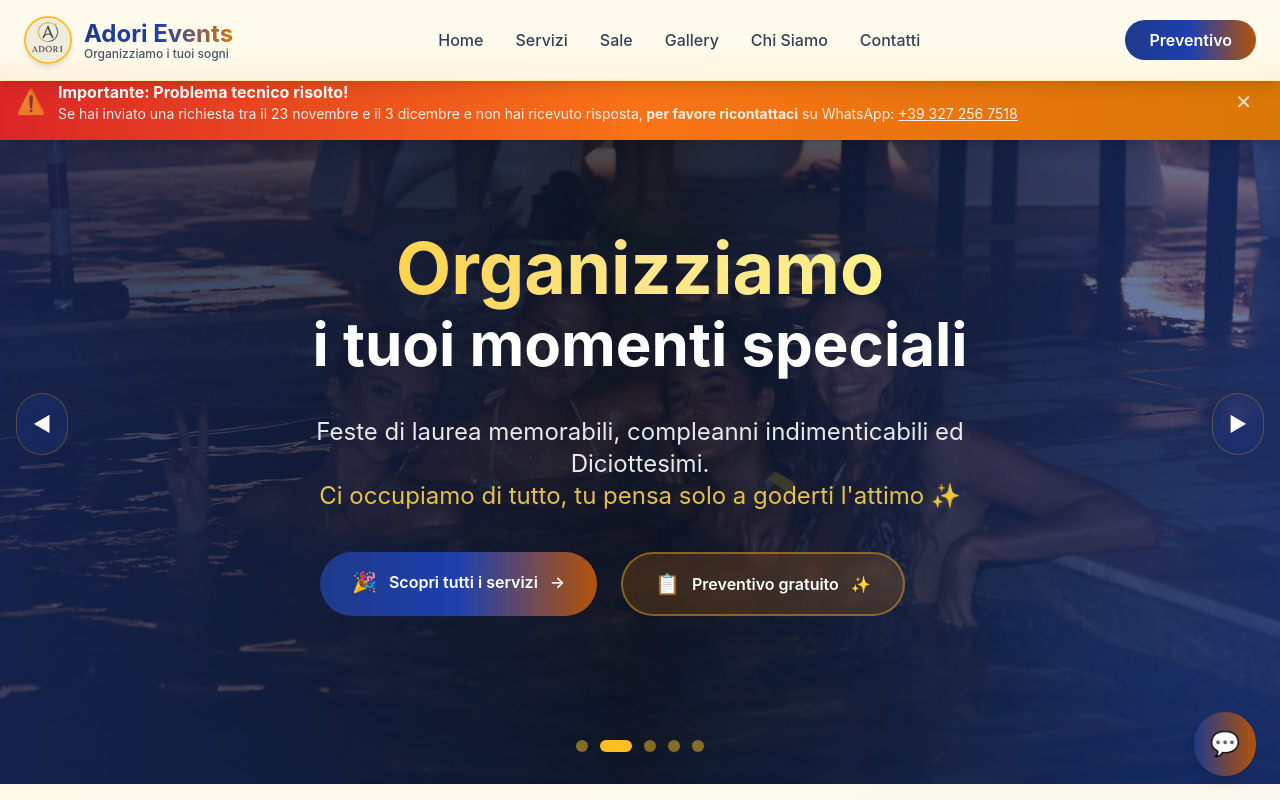
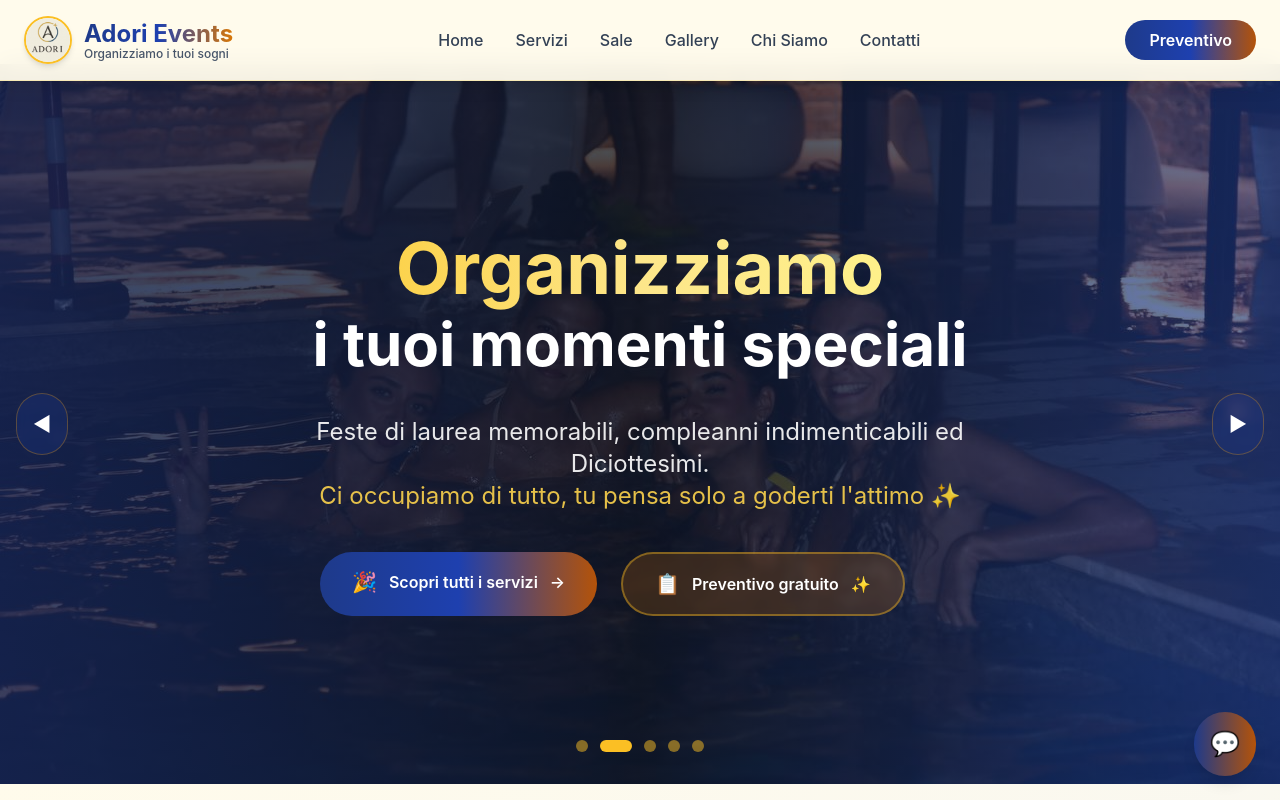
Before and after one commit to Gregoriounipd/fast-events, a Next.js app: page / in a window 1280 px wide. Shown: the top 800 px of the page. Built offline with nearby package versions, Linux system fonts and the light colour scheme.

Commit message:
eliminato prob tecnico

```diff
--- a/app/page.js
+++ b/app/page.js
@@ -395,52 +395,10 @@ export default function Home() {
   const prevSlide = () => {
     setCurrent((prev) => (prev - 1 + images.length) % images.length);
   };
-  // Banner di avviso tecnico (toglilo tra 7 giorni)
-
-  function WarningBanner() {
-    const [isVisible, setIsVisible] = useState(true);
-
-    if (!isVisible) return null;
-
-    return (
-      <div className="fixed top-16 left-0 right-0 bg-gradient-to-r from-red-600 via-orange-500 to-amber-600 text-white z-40 shadow-lg">
-        <div className="max-w-7xl mx-auto px-4 py-3 sm:py-4">
-          <div className="flex items-center justify-between gap-4">
-            <div className="flex items-center gap-3 flex-1">
-              <span className="text-2xl animate-pulse">⚠️</span>
-              <div className="flex-1">
-                <p className="font-bold text-sm sm:text-base">
-                  Importante: Problema tecnico risolto!
-                </p>
-                <p className="text-xs sm:text-sm opacity-90">
-                  Se hai inviato una richiesta tra il 23 novembre e il 3 dicembre e non hai ricevuto risposta,
-                  <strong> per favore ricontattaci</strong> su WhatsApp:
-                  <a
-                    href="https://wa.me/3272567518?text=Ciao! Ho inviato una richiesta nei giorni scorsi ma non ho ricevuto risposta"
-                    className="underline ml-1 hover:text-yellow-200"
-                    target="_blank"
-                  >
-                    +39 327 256 7518
-                  </a>
-                </p>
-              </div>
-            </div>
-            <button
-              onClick={() => setIsVisible(false)}
-              className="text-white/80 hover:text-white hover:bg-white/20 px-3 py-1 rounded-lg transition-all flex-shrink-0 text-xl"
-            >
-              ✕
-            </button>
-          </div>
-        </div>
-      </div>
-    );
-  }
 
   return (
     <>
       <Header />
-      <WarningBanner /> {/* rimuovi anche questo*/}
       <main className="w-full pt-16">
         {/* HERO BANNER MOBILE-FRIENDLY */}
         <section className="relative h-[70vh] sm:h-[80vh] lg:h-[90vh] w-full overflow-hidden">
```
